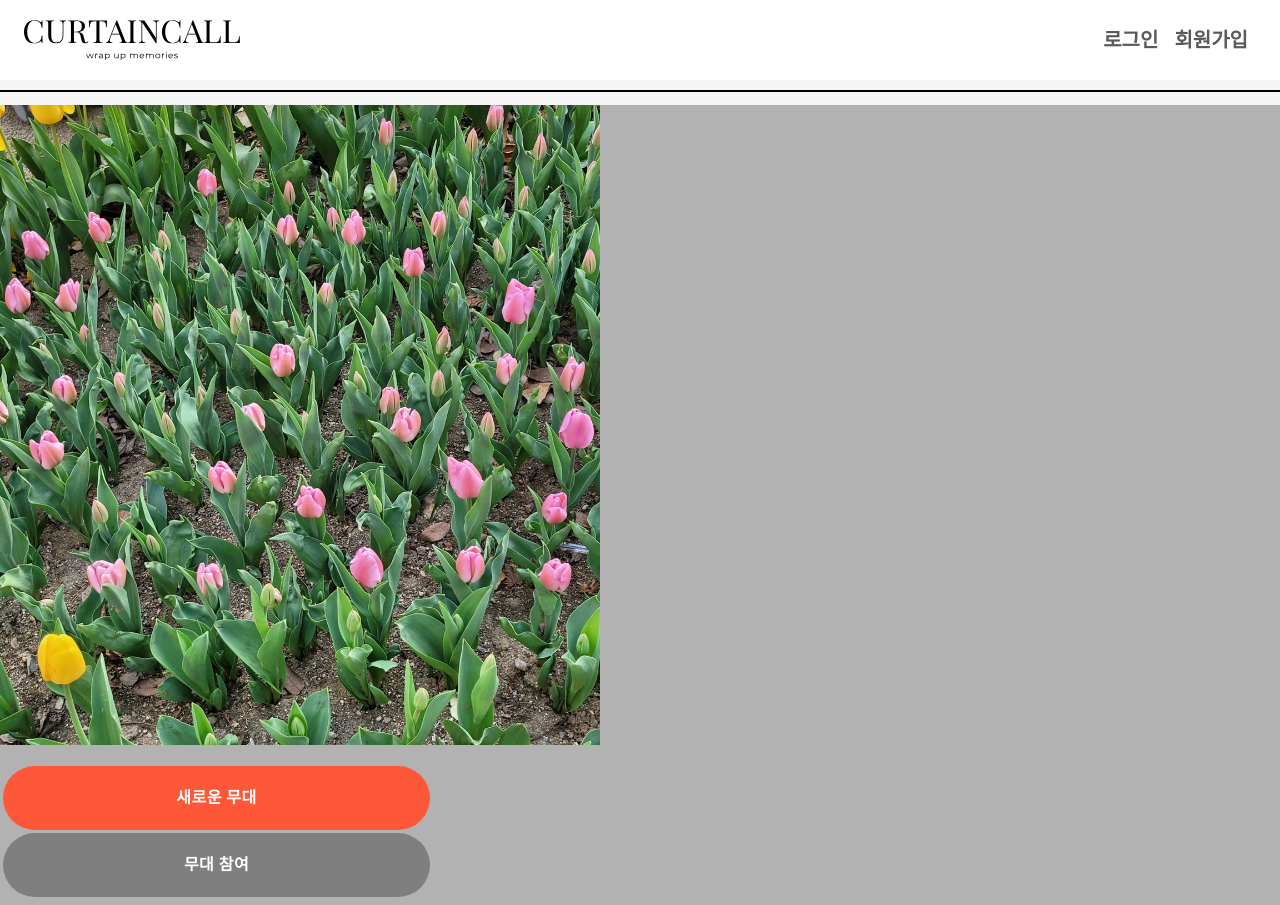
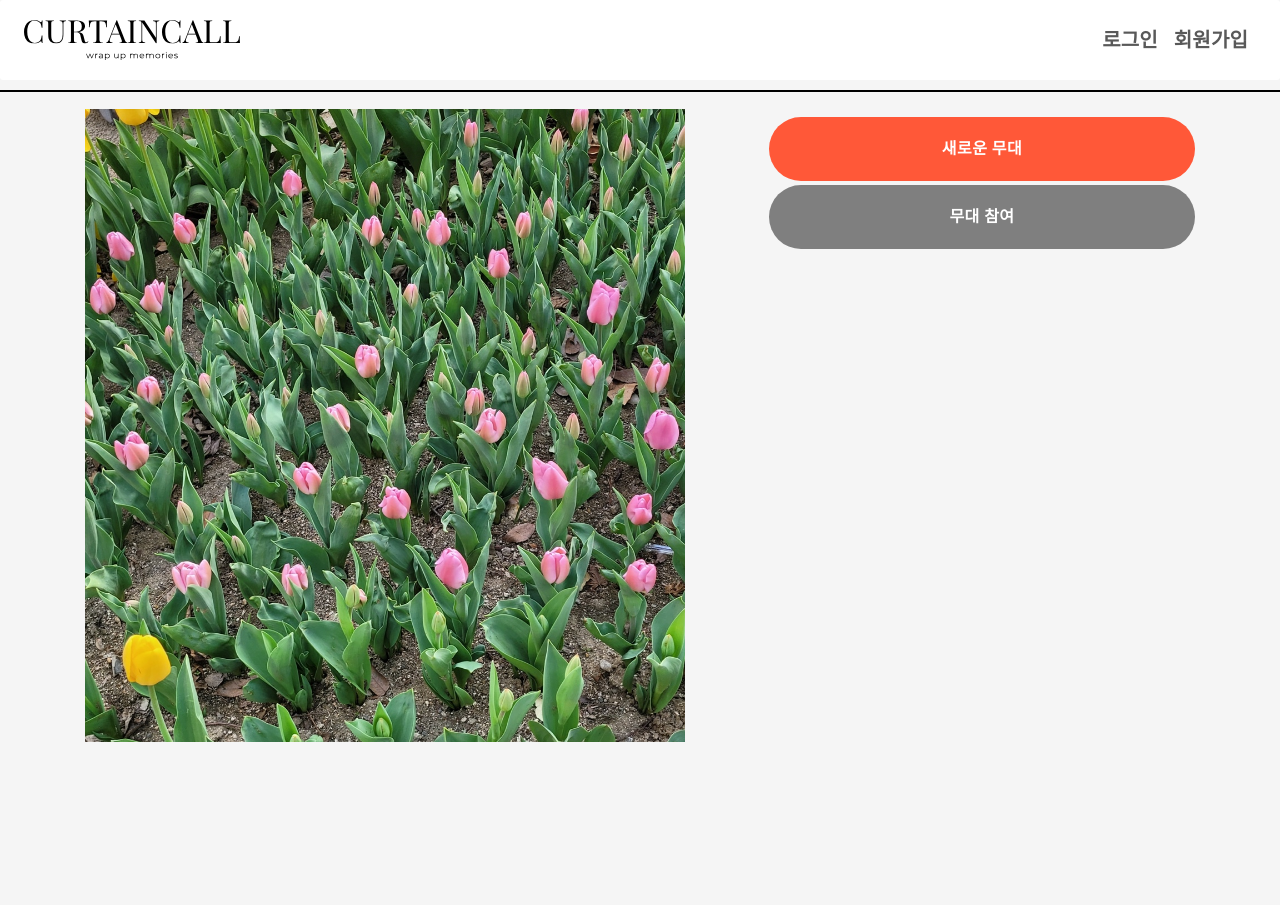
Before and after one commit to CSID-DGU/2024-1-OSS-team-1-curtaincall, a React (Create React App) app in the folder front/: page / in a window 1280 px wide. Built offline with nearby package versions, Linux system fonts and the light colour scheme; a web font is replaced by a local one.

Commit message:
feat: container design added

```diff
--- a/front/src/components/CustomContainer.jsx
+++ b/front/src/components/CustomContainer.jsx
@@ -1,14 +1,41 @@
 import * as React from 'react';
 import CssBaseline from '@mui/material/CssBaseline';
-import Box from '@mui/material/Box';
 import Container from '@mui/material/Container';
 import { ThemeProvider } from '@mui/material/styles';
 import { ContainerTheme } from './.PublicTheme/ContainerTheme';
+import { useRecoilValue } from 'recoil';
 
-export default function CustomContainer({children}) {
+import {
+    useMediaQuery,
+    useTheme,
+} from "@mui/material";
+
+export default function CustomContainer({ children, style }) {
+    const theme = useTheme();
+    const isMobile = useMediaQuery(theme.breakpoints.down('md'));
+    const flexDirection = isMobile ? 'column': 'row';
+    const justifyContent = isMobile ? 'flex-start' : 'space-evenly';
+    const alignItems = isMobile ? 'center' : 'flex-start';
+
     return (
         <ThemeProvider theme={ContainerTheme}>
-            <Container style={{ width: '100vw', maxWidth: 'none', padding: 0 }}>
+            <CssBaseline />
+            <Container
+                maxWidth={false} // maxWidth를 false로 설정하여 기본 마진을 제거
+                disableGutters // 기본 패딩을 제거
+                style={{
+                    width: '100%',
+                    height: '100%',
+                    padding: '4px',
+                    marginTop: '0px',
+                    display: 'flex',
+                    flexDirection: flexDirection,
+                    justifyContent: justifyContent,
+                    alignItems: alignItems,
+                    minHeight: '100%',
+                    ...style
+                }}
+            >
                 {children}
             </Container>
         </ThemeProvider>
```
Also changed, not shown: front/src/components/.PublicTheme/ContainerTheme.jsx.
